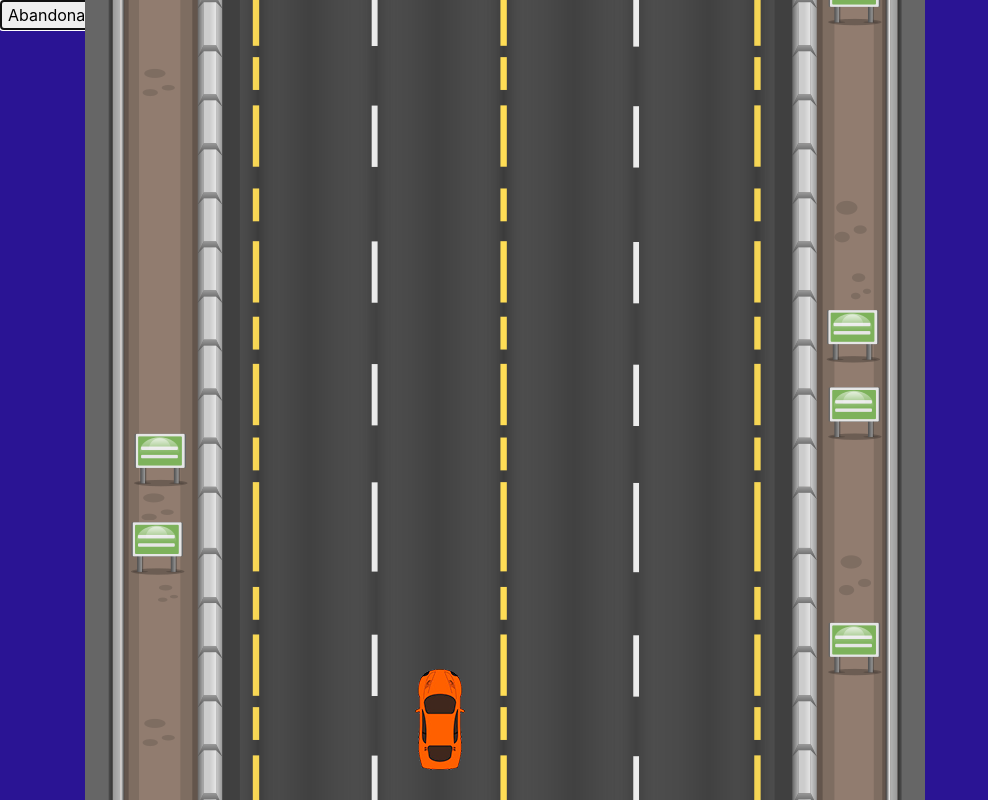
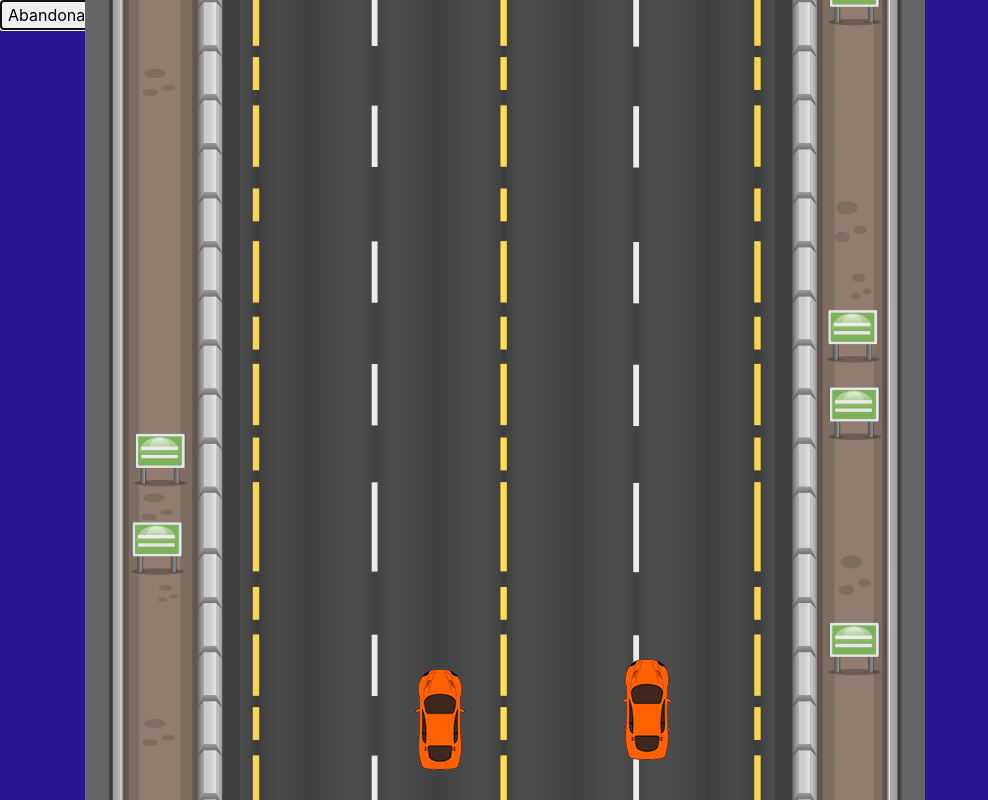
Before and after one commit to santosluciano/Visualizacion, a plain HTML site: page TP4/index.html in a window 1280 px wide. Both pictures are taken after a click on the button "Jugar". Shown: the whole page, without its empty margins (0-988 px from the left). Drawn offline with nearby package versions, Linux system fonts and the light colour scheme.

```diff
--- a/TP4/css/principal.css
+++ b/TP4/css/principal.css
@@ -50,6 +50,33 @@
     animation-fill-mode: forwards;
 }
 
+#rival{
+  position: absolute;
+  width: 50px;
+  height: 101px;
+  background-image: url("../images/auto.png");
+  background-size: auto;
+  background-repeat: no-repeat;
+  bottom: 800px;
+  left: 330px;
+}
+
+.explosion{
+  display: none;
+}
+
+.mover-rival{
+  animation: mover-rival ease-out 5s;
+}
+
+@keyframes mover-rival {
+  from {
+    bottom: 600px;
+  }
+  to {
+    bottom: -150px;
+  }
+}
 
 @keyframes mover-izquierda {
   25%{
--- a/TP4/index.html
+++ b/TP4/index.html
@@ -14,6 +14,9 @@
           <div id="automovil">
 
           </div>
+          <div id="rival">
+
+          </div>
         </div>
       </div>
     </div>
--- a/TP4/js/auto.js
+++ b/TP4/js/auto.js
@@ -21,6 +21,18 @@
         clase.add("izquierda");
     }
   }
+  Auto.prototype.ubicacion = function () {
+    let rect = this.elem.getBoundingClientRect();
+    return datos = {
+          top: rect.top,
+          bottom: rect.bottom,
+          left: rect.left,
+          right: rect.right
+    }
+  }
+  Auto.prototype.explotar = function () {
+    this.elem.classList.add("explosion");
+  }
   Auto.prototype.arriba = function () {
     this.bottom += 8;
     this.elem.style.bottom = this.bottom+"px";
--- a/TP4/js/juego.js
+++ b/TP4/js/juego.js
@@ -4,6 +4,7 @@
   this.activo = false;
   this.elem = document.getElementById(param.id);
   this.auto = new Auto({left:330,bottom:30,idauto:"automovil"});
+  this.intervalo = null;
 
   Juego.prototype.comenzar = function () {
     if (this.activo)
@@ -13,7 +14,14 @@
       this.elem.classList.add("animacion-fondo");
       this.activo = true;
       this.configurarControles();
+      let rival = document.getElementById("rival");
+      rival.style.left = this.anchoRandom()+"px";
+      rival.classList.toggle("mover-rival");
+      setInterval(function(){ rival.classList.toggle("mover-rival");rival.style.left = (Math.random() * (645 - 150) + 150)+"px"; }, 3500);
     }
+  }
+  Juego.prototype.anchoRandom = function () {
+      return Math.random() * (645 - 150) + 150;
   }
   Juego.prototype.resetear = function () {
     document.getElementById("jugar").innerHTML = "Jugar";
@@ -38,5 +46,22 @@
     document.addEventListener("keyup", function(event){
       elem.removerClases();
     });
+    document.getElementById("juego").addEventListener("animationiteration",function () {
+      let rival = document.getElementById("rival");
+      let rect = rival.getBoundingClientRect();
+      let datosrival = {
+          top: rect.top,
+          bottom: rect.bottom,
+          left: rect.left,
+          right: rect.right
+      }
+      let datosauto = elem.ubicacion();
+      if (datosrival.top < datosauto.top+100 && datosrival.top > datosauto.top-100){
+        if (datosrival.right < datosauto.right+50 && datosrival.left > datosauto.left-50){
+          elem.explotar();
+          rival.classList.add('explosion');
+        }
+      }
+    });
   }
 }
```
